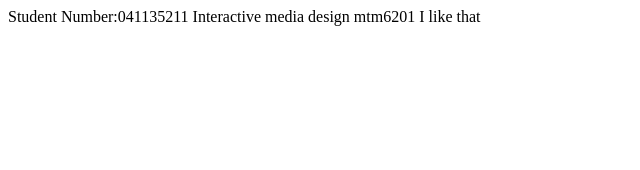
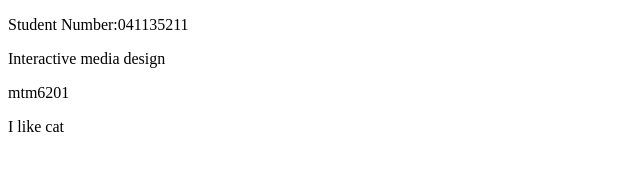
Before and after one commit to Philagoodday/mtm6201-week1, a plain HTML site: page index.html in a window 1280 px wide. Shown: the whole page, without its empty margins (0-640 px from the left). Drawn offline with Linux system fonts and the light colour scheme.

Commit message:
version2

```diff
--- a/index.html
+++ b/index.html
@@ -6,9 +6,10 @@
     <title>CHUHONG Feng</title>
 </head>
 <body>
-    Student Number:041135211
-    Interactive media design
-    mtm6201
-    I like that
+    <p>Student Number:041135211</p>
+    <p>Interactive media design</p>
+    <p>mtm6201 </p>
+    <p>I like cat </p>
+
 </body>
 </html>
```
